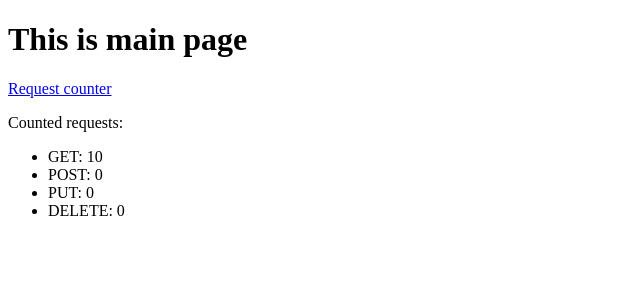
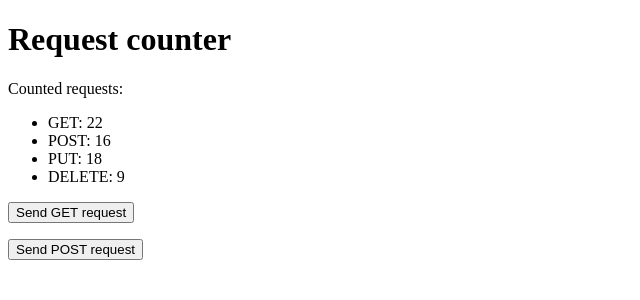
Before and after one commit to zslim/Flask-request-counter-dojo, a Flask app: page / in a window 1280 px wide. Shown: the top 300 px of the page, without its empty margins (0-640 px from the left). Run offline with Flask 2, Linux system fonts and the light colour scheme.

Commit message:
frontend ready

```diff
--- a/request_counts.txt
+++ b/request_counts.txt
@@ -1,4 +1,4 @@
-GET: 10
-POST: 0
-PUT: 0
-DELETE: 0
+GET: 22
+POST: 16
+PUT: 18
+DELETE: 9
--- a/templates/index.html
+++ b/templates/index.html
@@ -2,11 +2,10 @@
 <html lang="en">
 <head>
     <meta charset="UTF-8">
-    <title>Main Page</title>
+    <title>Request counter</title>
 </head>
 <body>
-<h1>This is main page</h1>
-<a href="/request-counter"><p>Request counter</p></a>
+    <h1>Request counter</h1>
     <p>Counted requests: </p>
     <p>
         <ul>
@@ -15,5 +14,15 @@
             {% endfor %}
         </ul>
     </p>
+    <p>
+        <form action="/request-counter", method="get">
+            <input type="submit" value="Send GET request">
+        </form>
+    </p>
+    <p>
+        <form action="/request-counter", method="post">
+            <input type="submit" value="Send POST request">
+        </form>
+    </p>
 </body>
 </html>
```
Lines whose indentation alone changed are shown as unchanged.
